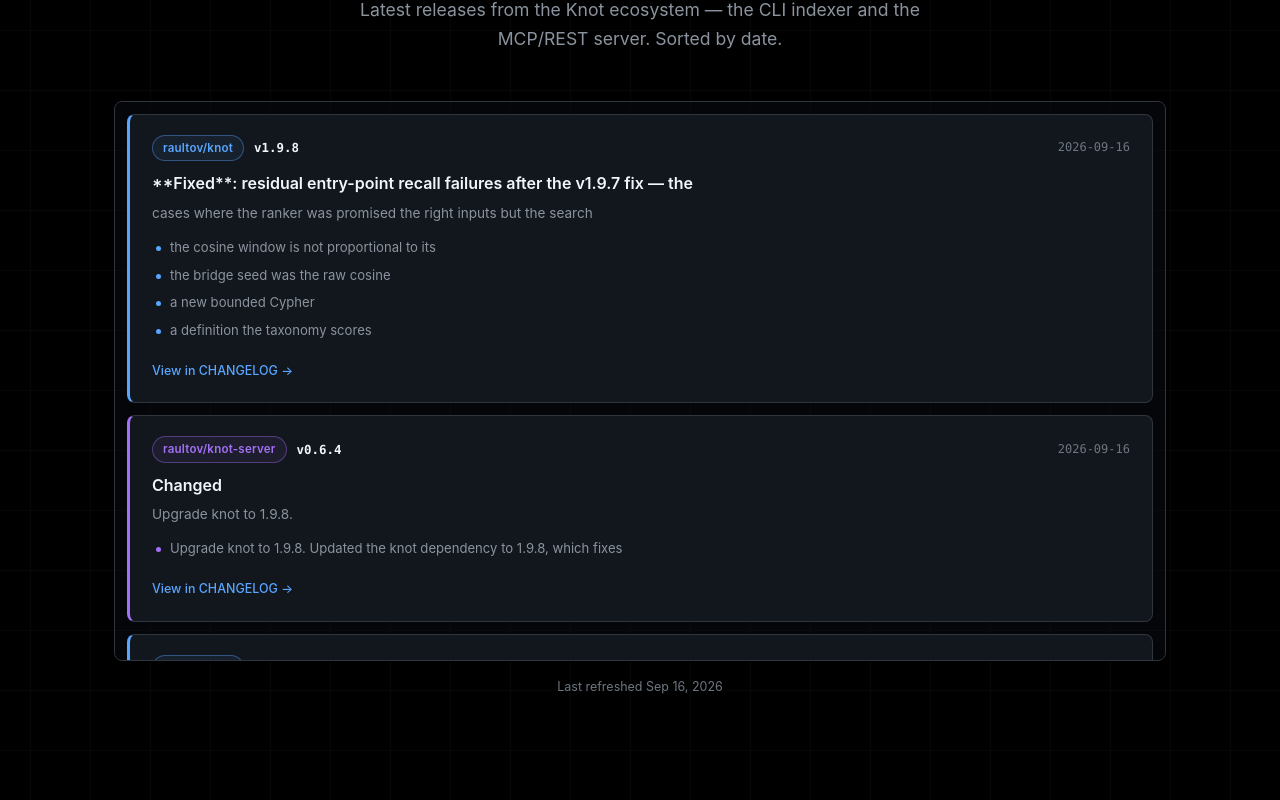
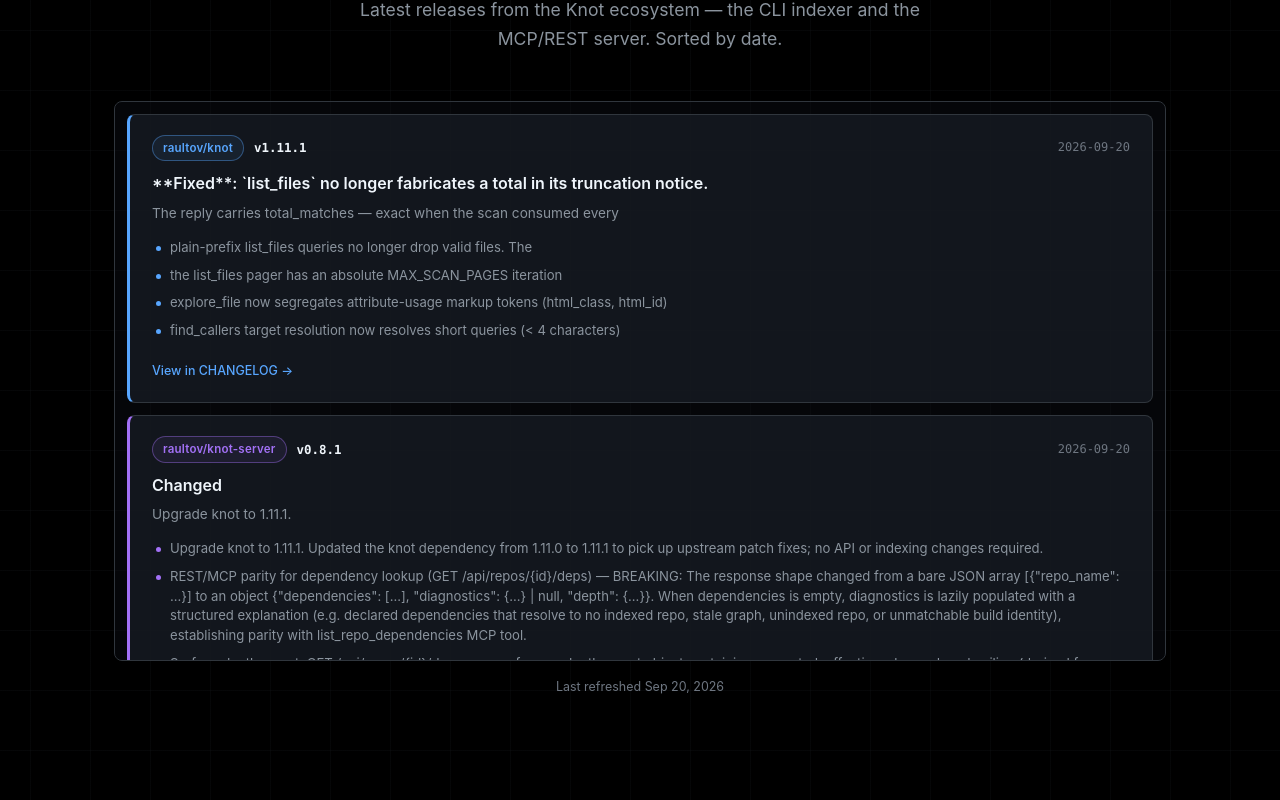
Before and after one commit to raultov/knot-site, a React (Vite) app: page / in a window 1280 px wide. Shown: the part 3120-3920 px from the top of the page. Built offline with nearby package versions, Linux system fonts and the light colour scheme.

Commit message:
feat(updates): update release feed to knot v1.11.1 and knot-server v0.8.1, bump to v0.8.4

```diff
--- a/index.html
+++ b/index.html
@@ -71,7 +71,7 @@
               "Cross-Repo Dependency Resolution",
               "Measured Token Efficiency"
             ],
-            "softwareVersion": "1.9.8"
+            "softwareVersion": "1.11.1"
           },
           {
             "@type": "SoftwareApplication",
@@ -104,7 +104,7 @@
               "Local & Remote Repos",
               "Metrics & Distributed Tracing"
             ],
-            "softwareVersion": "0.6.4"
+            "softwareVersion": "0.8.1"
           }
         ]
       }
@@ -128,6 +128,6 @@
   <body>
     <div id="root"></div>
     <script type="module" src="/src/main.tsx"></script>
-  <!-- app-version: 0.8.3 -->
+  <!-- app-version: 0.8.4 -->
   </body>
 </html>
--- a/package.json
+++ b/package.json
@@ -1,7 +1,7 @@
 {
   "name": "knot-site",
   "private": true,
-  "version": "0.8.3",
+  "version": "0.8.4",
   "type": "module",
   "scripts": {
     "fetch-updates": "node scripts/fetch-updates.mjs",
--- a/src/data/updates.json
+++ b/src/data/updates.json
@@ -1,7 +1,77 @@
 {
-  "generatedAt": "2026-09-16T18:51:53.520Z",
+  "generatedAt": "2026-09-20T16:19:54.617Z",
   "source": "https://github.com/raultov/knot + https://github.com/raultov/knot-server",
   "entries": [
+    {
+      "repo": "knot",
+      "version": "1.11.1",
+      "title": "**Fixed**: `list_files` no longer fabricates a total in its truncation notice.",
+      "date": "2026-09-20",
+      "summary": "The reply carries total_matches — exact when the scan consumed every",
+      "highlights": [
+        "plain-prefix list_files queries no longer drop valid files. The",
+        "the list_files pager has an absolute MAX_SCAN_PAGES iteration",
+        "explore_file now segregates attribute-usage markup tokens (html_class, html_id)",
+        "find_callers target resolution now resolves short queries (< 4 characters)"
+      ],
+      "changelogUrl": "https://github.com/raultov/knot/blob/master/CHANGELOG.md"
+    },
+    {
+      "repo": "knot-server",
+      "version": "0.8.1",
+      "title": "Changed",
+      "date": "2026-09-20",
+      "summary": "Upgrade knot to 1.11.1.",
+      "highlights": [
+        "Upgrade knot to 1.11.1. Updated the knot dependency from 1.11.0 to 1.11.1 to pick up upstream patch fixes; no API or indexing changes required.",
+        "REST/MCP parity for dependency lookup (GET /api/repos/{id}/deps) — BREAKING: The response shape changed from a bare JSON array [{\"repo_name\": ...}] to an object {\"dependencies\": [...], \"diagnostics\": {...} | null, \"depth\": {...}}. When dependencies is empty, diagnostics is lazily populated with a structured explanation (e.g. declared dependencies that resolve to no indexed repo, stale graph, unindexed repo, or unmatchable build identity), establishing parity with list_repo_dependencies MCP tool.",
+        "Surface depth report: GET /api/repos/{id}/deps now surfaces a depth report object containing requested, effective, clamped, and ceiling (derived from knot core constants DEFAULT_MAX_DEPTH and MAX_DEPTH_CEILING).",
+        "Silent clamping on /deps: A requested max_depth exceeding MAX_DEPTH_CEILING (10) or floored below 1 is now reported in depth.clamped and depth.effective."
+      ],
+      "changelogUrl": "https://github.com/raultov/knot-server/blob/master/CHANGELOG.md"
+    },
+    {
+      "repo": "knot",
+      "version": "1.11.0",
+      "title": "**No Re-index Required (State Compatibility Window)**: upgrading from a",
+      "date": "2026-09-19",
+      "summary": "published v1.10.0 index needs no re-index and no configuration change",
+      "highlights": [
+        "KNOT_EMBED_MODEL accepts exactly two",
+        "the default model keeps the historical",
+        "every index run persists",
+        "the parsed"
+      ],
+      "changelogUrl": "https://github.com/raultov/knot/blob/master/CHANGELOG.md"
+    },
+    {
+      "repo": "knot",
+      "version": "1.10.0",
+      "title": "**Mandatory Re-index (State v6)**: `IndexState` bumped from v5 to **v6**. Embed text schema now leads with a natural-language role sentence (`<identifier_phrase>: <first_sentence(docstring)>` or `<identifier_phrase> — calls <top_callee_names>`). Older indexes are incompatible and force `knot-indexer --clean`.",
+      "date": "2026-09-18",
+      "summary": "Configurable embedding model support via KNOT_EMBED_MODEL (supports AllMiniLML6V2 [default], BGESmallENV15, BGEBaseENV15, MultilingualE5Small, JinaEmbeddingsV2BaseCode, NomicEmbedTextV15).",
+      "highlights": [
+        "Configurable embedding model support via KNOT_EMBED_MODEL (supports AllMiniLML6V2 [default], BGESmallENV15, BGEBaseENV15, MultilingualE5Small, JinaEmbeddingsV2BaseCode, NomicEmbedTextV15).",
+        "Automatic query/passage instruction prefixing for asymmetric models (e.g. BGE, E5, Nomic). Fixed embed_query in fastembed 6 to correctly prepend model query prefixes.",
+        "validate_embed_pair ensures KNOT_EMBED_DIM matches the selected model's native dimension at startup, preventing mid-query Qdrant dimension mismatches.",
+        "Consumers built against previous versions of knot produce old-model query vectors against v6 passages. Dimensions match, so there is no error — only silent recall loss. Re-index and rebuild together."
+      ],
+      "changelogUrl": "https://github.com/raultov/knot/blob/master/CHANGELOG.md"
+    },
+    {
+      "repo": "knot-server",
+      "version": "0.7.0",
+      "title": "Added",
+      "date": "2026-09-18",
+      "summary": "Embedding model guard.",
+      "highlights": [
+        "Embedding model guard. knot-server now resolves KNOT_EMBED_MODEL",
+        "Upgrade knot to 1.10.0. Updated the knot dependency to 1.10.0 to support Config.embed_model.",
+        "Compatibility with knot 1.10 Config.embed_model. Populate the new",
+        "Version-agnostic index-state test. The state-loading test now persists"
+      ],
+      "changelogUrl": "https://github.com/raultov/knot-server/blob/master/CHANGELOG.md"
+    },
     {
       "repo": "knot",
       "version": "1.9.8",
@@ -54,20 +124,6 @@
       "changelogUrl": "https://github.com/raultov/knot-server/blob/master/CHANGELOG.md"
     },
     {
-      "repo": "knot",
-      "version": "1.9.6",
-      "title": "**Fixed**: `find_callers` fuzzy target resolution no longer surfaces",
-      "date": "2026-09-14",
-      "summary": "documentation/config/build/infra metadata as resolved targets.",
-      "highlights": [
-        "fuzzy matching is case-insensitive — find_callers hikari now",
-        "11 relationship types the pipeline produces were never queried by",
-        "the dom.element_id / css.class_name captures of",
-        "explore_file no longer returns \"No entities found in this file\""
-      ],
-      "changelogUrl": "https://github.com/raultov/knot/blob/master/CHANGELOG.md"
-    },
-    {
       "repo": "knot-server",
       "version": "0.6.2",
       "title": "Changed",
@@ -78,59 +134,6 @@
         "Forward optional context parameters to run_find_callers in callers_handler and callers_all_handler."
       ],
       "changelogUrl": "https://github.com/raultov/knot-server/blob/master/CHANGELOG.md"
-    },
-    {
-      "repo": "knot",
-      "version": "1.9.5",
-      "title": "Search `max_results` (1–100) and Deps `max_depth` (1–10) bound enforcement across CLI & MCP.",
-      "date": "2026-09-13",
-      "summary": "list_files read-only file enumeration MCP tool & knot files CLI subcommand.",
-      "highlights": [
-        "list_files read-only file enumeration MCP tool & knot files CLI subcommand.",
-        "path filter support on search_hybrid_context and CLI knot search.",
-        "search_hybrid_context recall improvements: embed text carries FQN, identifier tokens, and call names; token-level lexical probe & caller-recall bridge.",
-        "Search ranking improvements: definition entities outrank prose, tests, and config; optional kinds filter added."
-      ],
-      "changelogUrl": "https://github.com/raultov/knot/blob/master/CHANGELOG.md"
-    },
-    {
-      "repo": "knot-server",
-      "version": "0.6.1",
-      "title": "Added",
-      "date": "2026-09-13",
-      "summary": "path filter on the search routes (REST).",
-      "highlights": [
-        "path filter on the search routes (REST). GET /api/repos/{id}/search and",
-        "kinds filter on the search routes (REST). GET /api/repos/{id}/search and",
-        "max_targets on the callers routes (REST). GET /api/repos/{id}/callers",
-        "max_results bound is now knot-derived and enforced on every search surface."
-      ],
-      "changelogUrl": "https://github.com/raultov/knot-server/blob/master/CHANGELOG.md"
-    },
-    {
-      "repo": "knot",
-      "version": "1.9.4",
-      "title": "Deterministic `find_callers` Target Grouping",
-      "date": "2026-09-12",
-      "summary": "Fix release: ensures find_callers Markdown output rendered by the CLI and MCP tools is fully deterministic across process runs and cluster nodes.",
-      "highlights": [
-        "find_callers Markdown output is now deterministic. The"
-      ],
-      "changelogUrl": "https://github.com/raultov/knot/blob/master/CHANGELOG.md"
-    },
-    {
-      "repo": "knot-server",
-      "version": "0.6.0",
-      "title": "Added",
-      "date": "2026-09-12",
-      "summary": "MCP endpoint at /mcp (stateless, cluster-ready).",
-      "highlights": [
-        "MCP endpoint at /mcp (stateless, cluster-ready). knot-server now also",
-        "Stateless by design: the server never emits Mcp-Session-Id and keeps",
-        "Hand-rolled on axum rather than mounting rust-mcp-axum: the SDK's",
-        "Same engine, two transports: tool execution reuses knot 1.9.4's"
-      ],
-      "changelogUrl": "https://github.com/raultov/knot-server/blob/master/CHANGELOG.md"
     }
   ]
 }
```
Also changed, not shown: public/llms.txt, 1 other file (tests, documents, lock files or other folders).
